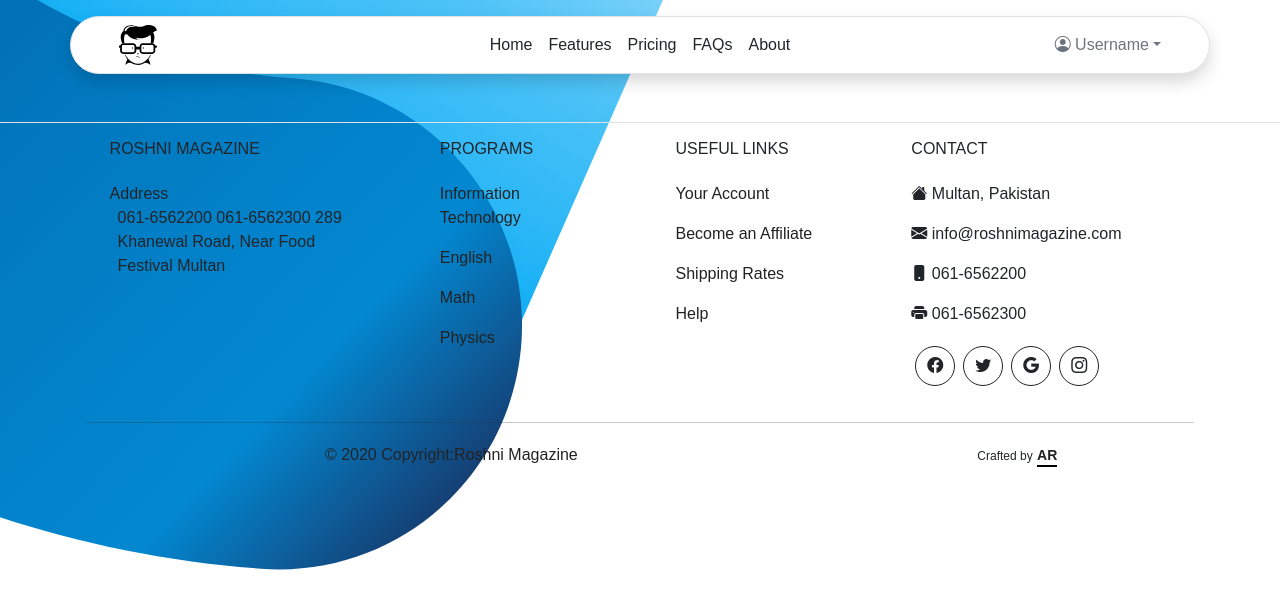
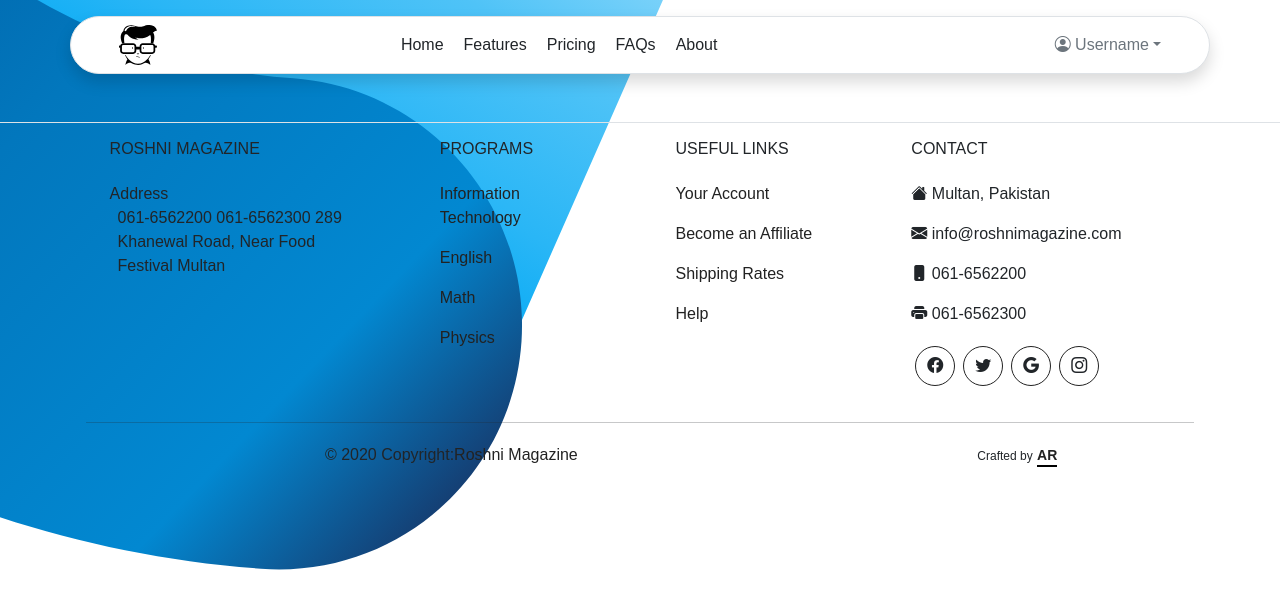
Before and after one commit to Jibran-Sajid/paper-gen, a React (Create React App) app: page / in a window 1280 px wide. Shown: the top 608 px of the page. Built offline with nearby package versions, Linux system fonts and the light colour scheme.

Commit message:
Updated nav-bar

```diff
--- a/src/components/Navbar.js
+++ b/src/components/Navbar.js
@@ -1,6 +1,6 @@
 import React from 'react';
 
-function Navbar() {
+function Navbar(){
     return (
         <div>
             {/* <!-- Small screen content -->
@@ -114,7 +114,7 @@ function Navbar() {
 
                     <a href="#offcanvasMenu" role="button" data-bs-toggle="offcanvas" data-bs-target="#offcanvasMenu" aria-controls="offcanvasMenu" className="d-md-none d-lg-none text-decoration-none me-5"> <i className="bi bi-list"></i> </a>
 
-                    <div className="align-items-center col-md-3 mb-2 mb-md-0 text-dark d-md-flex d-lg-flex d-none">
+                    <div className="align-items-center col-md-1 mb-2 mb-md-0 text-dark d-md-flex d-lg-flex d-none">
                         <a
                             href="./"
                             className="text-decoration-none"
@@ -126,11 +126,11 @@ function Navbar() {
                     <ul
                         className="nav col-12 col-md-auto mb-2 justify-content-center mb-md-0 d-none d-md-flex d-lg-flex"
                     >
-                        <li><a href="#" className="nav-link px-2 link-dark"> <span className="fancy-link">Home</span> </a></li>
-                        <li><a href="#" className="nav-link px-2 link-dark"> <span className="fancy-link">Features</span> </a></li>
-                        <li><a href="#" className="nav-link px-2 link-dark"> <span className="fancy-link">Pricing</span> </a></li>
-                        <li><a href="#" className="nav-link px-2 link-dark"> <span className="fancy-link">FAQs</span> </a></li>
-                        <li><a href="#" className="nav-link px-2 link-dark"> <span className="fancy-link">About</span> </a></li>
+                        <li><a href="#" className="nav-link pe-lg-1 link-dark"> <span className="fancy-link">Home</span> </a></li>
+                        <li><a href="#" className="nav-link pe-lg-1 link-dark"> <span className="fancy-link">Features</span> </a></li>
+                        <li><a href="#" className="nav-link pe-lg-1 link-dark"> <span className="fancy-link">Pricing</span> </a></li>
+                        <li><a href="#" className="nav-link pe-lg-1 link-dark"> <span className="fancy-link">FAQs</span> </a></li>
+                        <li><a href="#" className="nav-link pe-lg-1 link-dark"> <span className="fancy-link">About</span> </a></li>
                     </ul>
 
                     <div className="col-md-3 text-end">
@@ -149,8 +149,7 @@ function Navbar() {
                     </div>
                 </header>
             </div>
-            {/* <!-- </div> -->
-<!-- Navbar --> */}
+            {/* <!-- Navbar --> */}
 
         </div>
     )
```
